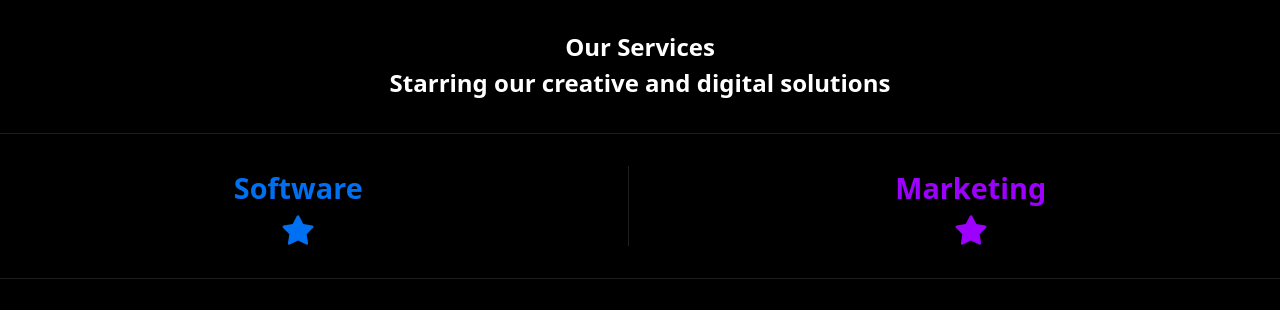
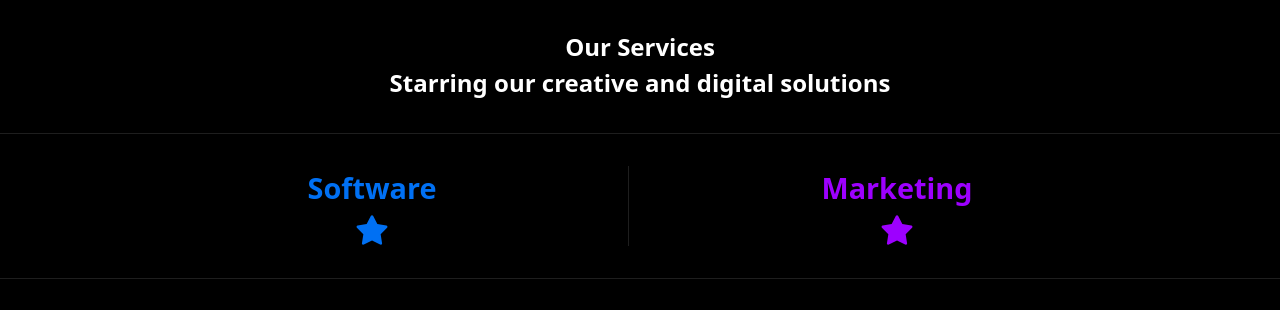
Before and after one commit to neza-startup/neza-startup, a React (Vite) app: page / in a window 1280 px wide. Shown: the part 780-1090 px from the top of the page. Built offline with nearby package versions, Linux system fonts and the light colour scheme.

Commit message:
improved services section

```diff
--- a/src/styles/Services.module.css
+++ b/src/styles/Services.module.css
@@ -13,7 +13,7 @@ section.services {
 
   div.servicesContainer {
     display: flex;
-    justify-content: space-evenly;
+    justify-content: center;
     /* background-color: hsla(240, 2%, 8%, 0.8); */
     border-top: 1px solid #1E1E1E;
     border-bottom: 1px solid #1E1E1E;
@@ -38,7 +38,8 @@ section.services {
       align-self: stretch;
       width: 0;
       height: auto;
-      margin: 0 4rem;
+      /* flex-shrink: 0; */
+      margin: 0 12rem;
       border: 0;
       border-left: 1px solid #1E1E1E;
 
```
